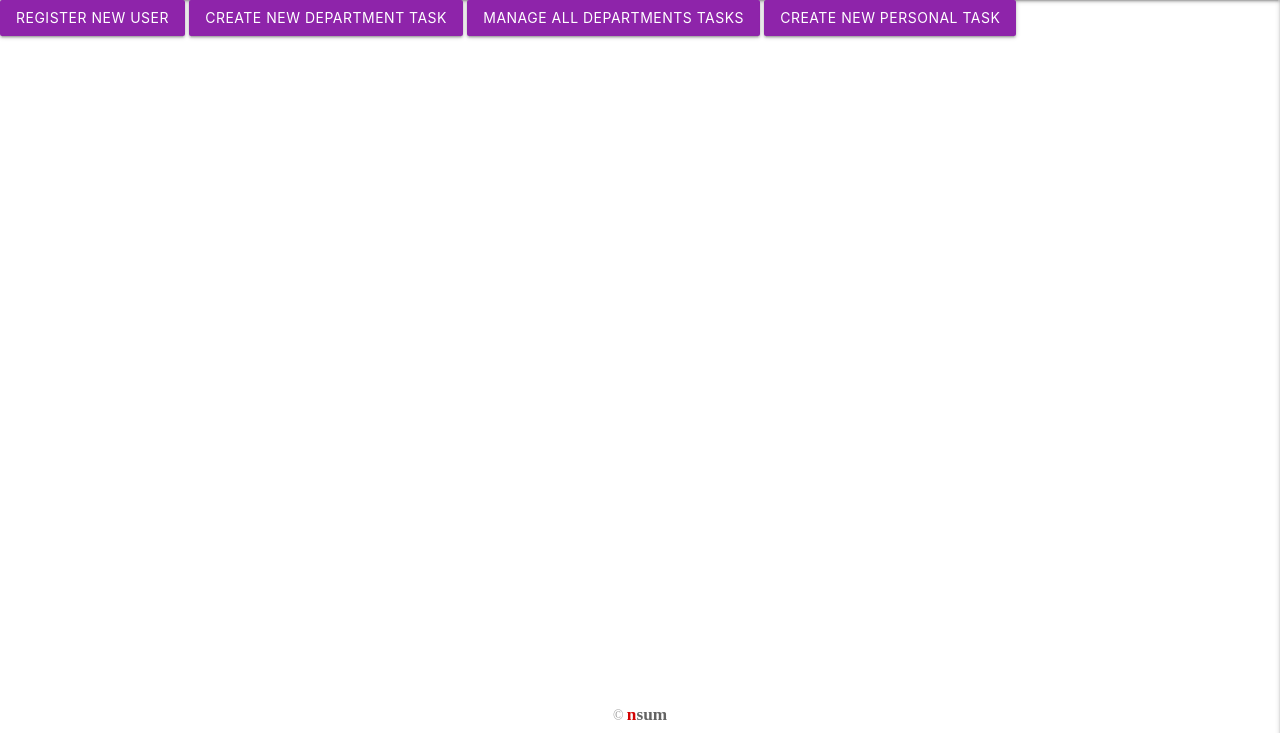
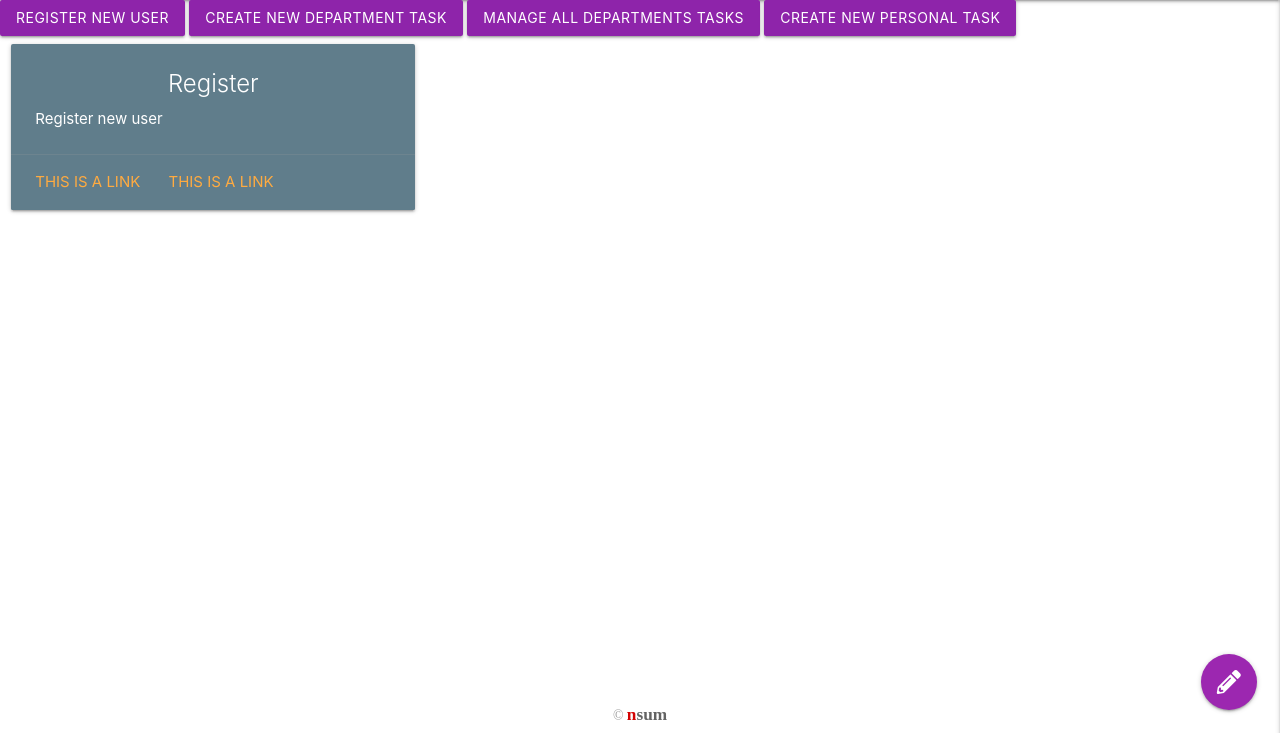
Before and after one commit to nsum/ms3-hotel-task-manager, a Flask app: template templates/control_panel.html in a window 1280 px wide. Shown: the part 67-800 px from the top of the page. Run offline with Flask 2, Linux system fonts and the light colour scheme; the template is opened without the code that fills it, so the values that code supplies are empty; some libraries are stand-ins or nearby versions.

Commit message:
Add floating action button to control panel -needs testing

```diff
--- a/static/js/script.js
+++ b/static/js/script.js
@@ -13,6 +13,11 @@ $(document).ready(function(){
     $(`#collapse-shared`).click(function () {
 
         $(`#shared-tasks`).slideToggle("medium", "linear");
+    });
+
+    // Initialize floating action button
+    $(document).ready(function(){
+        $('.fixed-action-btn').floatingActionButton();
     });
 
     // Initialize Modals
--- a/templates/control_panel.html
+++ b/templates/control_panel.html
@@ -4,4 +4,58 @@
     <a href="{{ url_for('add_dept_task') }}" class="btn waves-effect hoverable waves-light purple darken-1">Create New Department Task</a>
     <a href="{{ url_for('all_tasks') }}" class="btn waves-effect hoverable waves-light purple darken-1">Manage All Departments Tasks</a>
     <a href="{{ url_for('add_personal_task') }}" class="btn waves-effect hoverable waves-light purple darken-1">Create New Personal Task</a>
+
+    <div class="row">
+        <div class="col s12 m4">
+            <div class="card blue-grey">
+                <div class="card-content white-text">
+                    <span class="center-align card-title">Register</span>
+                    <p>Register new user</p>
+                </div>
+                <div class="card-action">
+                    <a href="#">This is a link</a>
+                    <a href="#">This is a link</a>
+                </div>
+            </div>
+        </div>
+    </div>
+    <!-- Floating Action Button-->
+    <div class="fixed-action-btn">
+        <a class="btn-floating btn-large purple">
+            <i class="fas fa-pencil-alt"></i>
+        </a>
+        <ul>
+            <li>
+                <a href="{{ url_for('register') }}"
+                    class="btn-floating brown tooltipped" data-position="left"
+                    data-tooltip="Register New User">
+                    <i class="fas fa-user-plus"></i>
+                </a>
+            </li>
+            <li>
+                <a class="btn-floating red tooltipped" data-position="left"
+                    data-tooltip="Track Delegated Tasks">
+                    <i class="fas fa-user-tie"></i>
+                </a>
+            </li>
+            <li>
+                <a href="{{ url_for('all_tasks') }}" class="btn-floating orange tooltipped"
+                    data-position="left" data-tooltip="Manage Department Tasks">
+                    <i class="fas fa-hotel"></i>
+                </a>
+            </li>
+            <li>
+                <a href="{{ url_for('add_personal_task') }}" class="btn-floating green tooltipped" data-position="left"
+                    data-tooltip="Create Personal Task">
+                    <i class="fas fa-users"></i>
+                </a>
+            </li>
+            <li>
+                <a href="{{ url_for('add_dept_task') }}" class="btn-floating blue tooltipped" data-position="left"
+                    data-tooltip="Create Department Task">
+                    <i class="fas fa-tasks"></i>
+                </a>
+            </li>
+        </ul>
+    </div>
 {% endblock %}
--- a/templates/profile.html
+++ b/templates/profile.html
@@ -1,7 +1,6 @@
 {% extends "base.html" %}
 {% block content %}
 
-    <a href="{{ url_for('add_personal_task') }}" class="btn waves-effect hoverable waves-light purple darken-1">Create New Personal Task</a>
     <div class="row">
         <!-- List of personal tasks -->
         <div class="col s12 m8 offset-m2 task-list">
@@ -116,7 +115,7 @@
                     {% endfor %}
                 </ul>
             </ul>
-
+            <a href="{{ url_for('add_personal_task') }}" class="btn waves-effect hoverable waves-light purple darken-1">Create New Personal Task</a>
         </div>
     </div>
 
```
